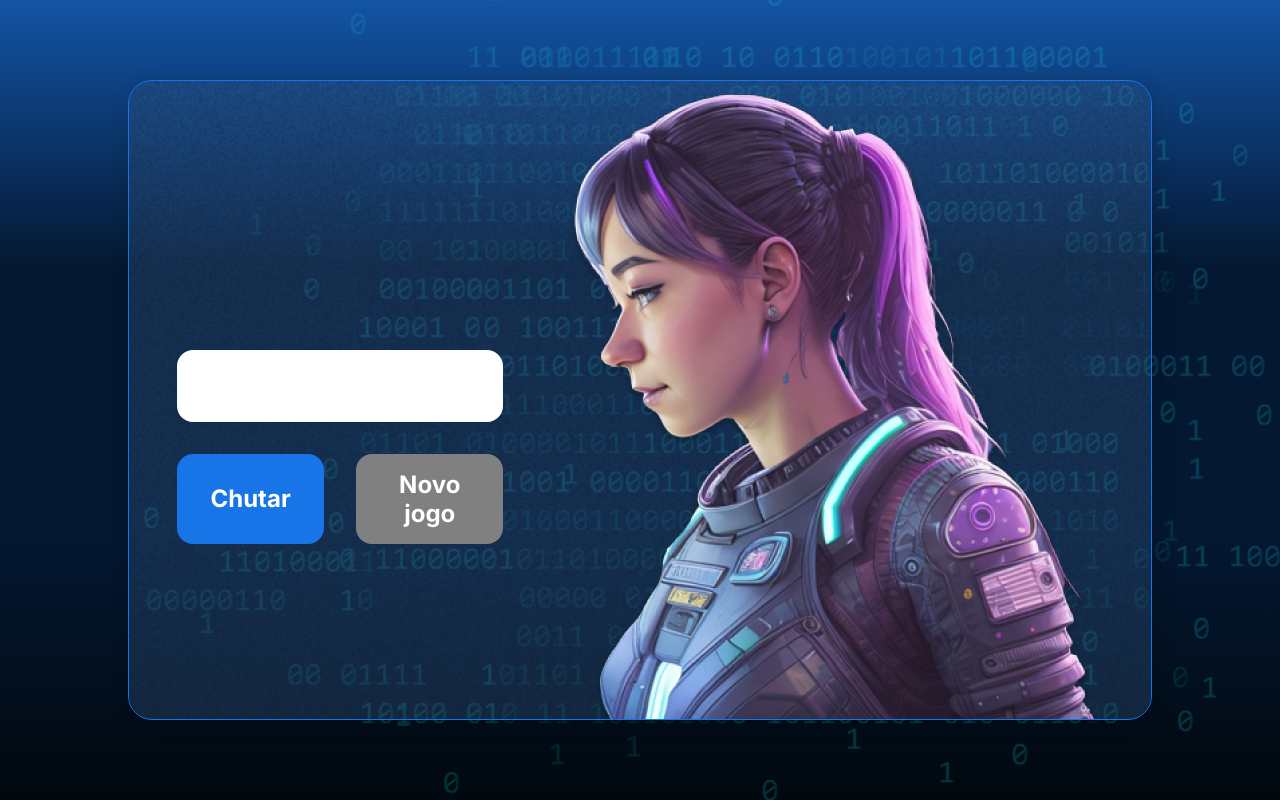
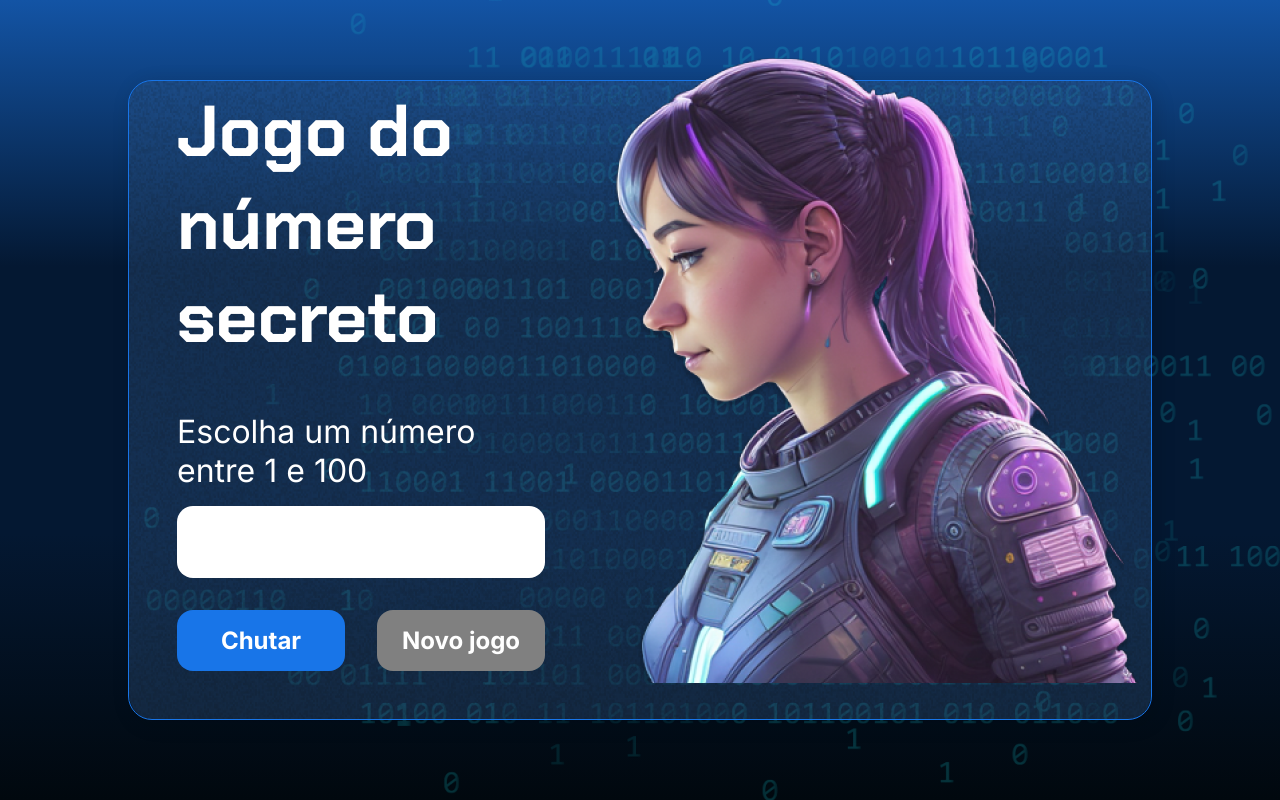
Before and after one commit to philippe-piu/Curso-de-L-gica-de-Programacao-Parte-2-Aprendizado-Pessoal, a plain HTML site: page js-curso-2-aula1/js-curso-2-aula_-/index.html in a window 1280 px wide. Drawn offline with Linux system fonts and the light colour scheme.

Commit message:
Utilização
Utilização document.querySlector() e innerHTML.

```diff
--- a/js-curso-2-aula1/js-curso-2-aula_-/app.js
+++ b/js-curso-2-aula1/js-curso-2-aula_-/app.js
@@ -0,0 +1,13 @@
+//Variáveis
+// Criação de uma variável para armazenar a referência a um elemento HTML usando o método querySelectortg h1
+let titulo = document.querySelector('h1');
+//A propiedade innerHTML permite modificar o conteudo do html selecionado com document.querySelector('h1')
+titulo.innerHTML = 'Jogo do número secreto';
+
+let paragrafo = document.querySelector('p');
+paragrafo.innerHTML = 'Escolha um número entre 1 e 100';
+
+//Criando uma função com a ação do onclick="verificarChute()" definido no html
+function verificarChute(){
+  console.log("funcionou");
+}
--- a/js-curso-2-aula1/js-curso-2-aula_-/style.css
+++ b/js-curso-2-aula1/js-curso-2-aula_-/style.css
@@ -66,6 +66,7 @@ body::before {
 
 .container__texto {
     margin: 16px 0 16px 0;
+
 }
 
 .container__texto-azul {
```
